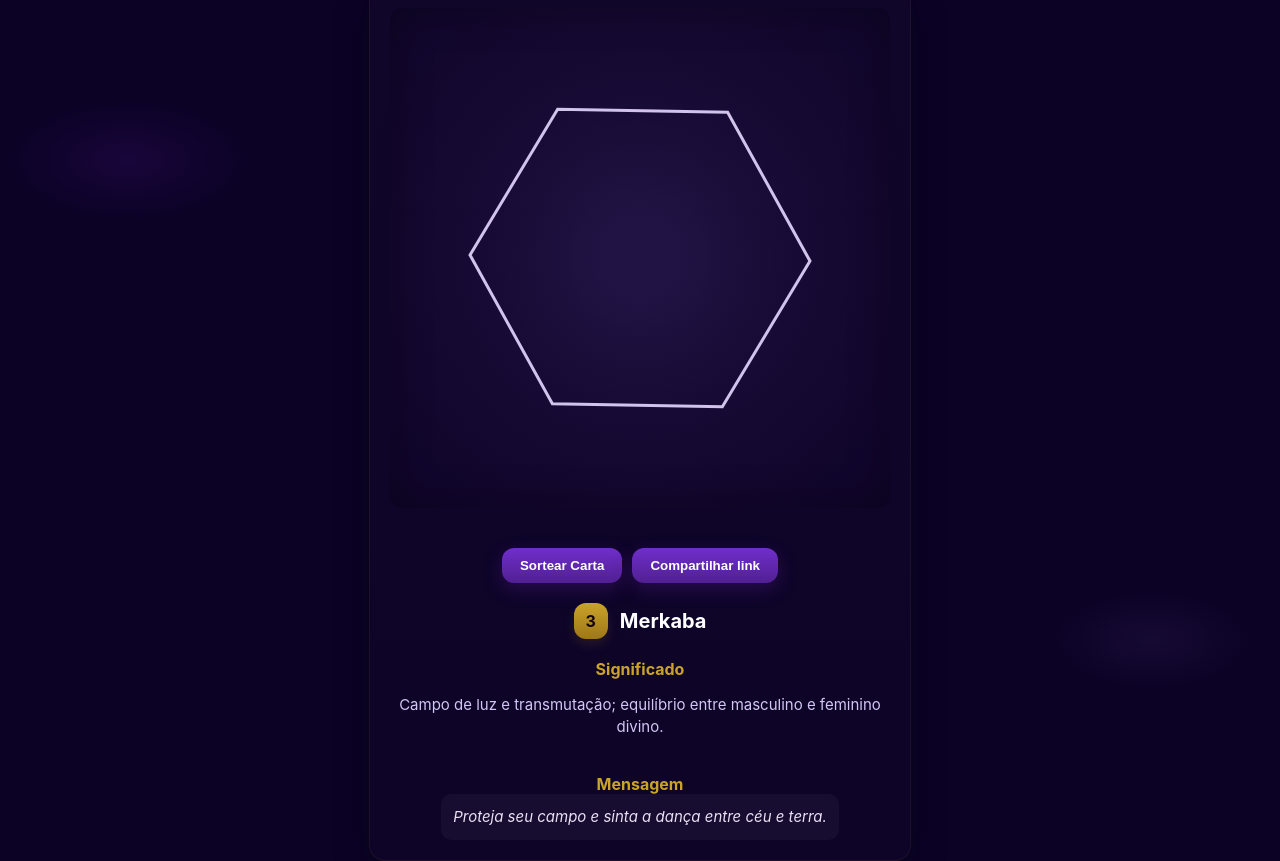
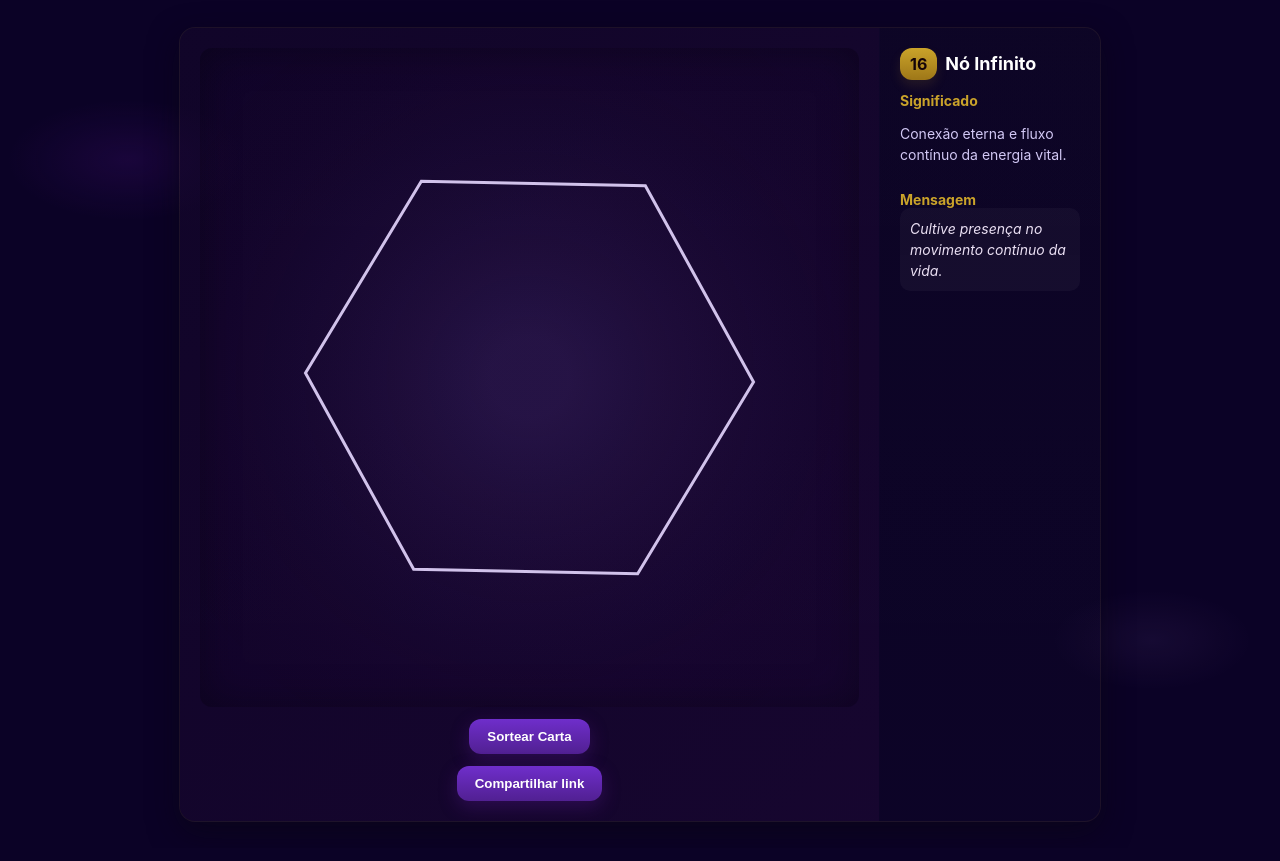
Before and after one commit to crisalmacuriosa-rgb/oraculo-geometria, a plain HTML site: page index.html in a window 1280 px wide. Drawn offline with Linux system fonts and the light colour scheme.

Commit message:
Update index.html

```diff
--- a/index.html
+++ b/index.html
@@ -7,7 +7,9 @@
   <style>
     :root{
       --bg:#0b0226;
+      --panel:#120428;
       --accent:#caa32a;
+      --muted:#b9a6f0;
       --glass: rgba(255,255,255,0.04);
     }
     html,body{
@@ -23,42 +25,48 @@
       padding:24px;
     }
     .card{
-      width:100%;max-width:500px;
+      width:100%;max-width:920px;
       background: linear-gradient(180deg, rgba(255,255,255,0.02), rgba(255,255,255,0.01));
       border-radius:16px;
       box-shadow: 0 10px 30px rgba(10,5,20,0.6);
       overflow:hidden;
-      display:flex;flex-direction:column;align-items:center;
-      padding:20px;
-      gap:20px;
+      display:grid;
+      grid-template-columns: 1fr 220px;
+      gap:1px;
       border: 1px solid rgba(202,163,42,0.08);
     }
+    .left{
+      padding:20px;
+      background: linear-gradient(135deg, rgba(18,4,40,0.6), rgba(40,10,60,0.35));
+      display:flex;flex-direction:column;align-items:center;justify-content:center;
+    }
     canvas{
-      width:100%;
+      background:transparent;border-radius:12px;width:100%;height:auto;
       aspect-ratio:1/1;
-      border-radius:12px;
-      background:transparent;
       box-shadow: inset 0 0 40px rgba(0,0,0,0.3);
     }
     .btn{
-      margin-top:10px;
+      margin-top:12px;
       background:linear-gradient(180deg, #6f2ecb, #512092);
       border:none;color:white;padding:10px 18px;border-radius:12px;font-weight:600;cursor:pointer;
       box-shadow: 0 6px 18px rgba(93,26,150,0.35);
       transition: transform 0.2s;
     }
     .btn:hover{transform:scale(1.05);}
-    .meta{display:flex;align-items:center;gap:12px;flex-wrap:wrap;justify-content:center;}
+    .right{
+      padding:20px;
+      display:flex;flex-direction:column;gap:12px;
+      background: linear-gradient(180deg, rgba(6,2,20,0.2), rgba(8,2,30,0.1));
+    }
+    .meta{display:flex;align-items:center;gap:8px;flex-wrap:wrap;justify-content:flex-start;}
     .num-badge{
       background:linear-gradient(180deg,#caa32a,#9e7718);
-      padding:8px 12px;border-radius:12px;font-weight:700;color:#140308;
+      padding:6px 10px;border-radius:12px;font-weight:700;color:#140308;
       box-shadow: 0 6px 12px rgba(202,163,42,0.12);
     }
-    .sym-name{font-size:20px;margin:0;color:#fff;text-align:center;}
-    .meaning, .message{color:#dcd2ff;opacity:0.95;font-size:15px;line-height:1.5;text-align:center;}
-    .message{background:var(--glass);border-radius:10px;padding:12px;color:#f7ecff;font-style:italic;}
-    .controls{display:flex;gap:10px;align-items:center;margin-top:10px;flex-wrap:wrap;justify-content:center;}
-    footer{display:none;}
+    .sym-name{font-size:18px;margin:0;color:#fff;}
+    .meaning, .message{color:#dcd2ff;opacity:0.95;font-size:14px;line-height:1.5;}
+    .message{background:var(--glass);border-radius:10px;padding:10px;color:#f7ecff;font-style:italic;}
     .reveal {
       transform-origin:50% 50%;
       animation: pop .6s cubic-bezier(.2,.9,.34,1) both;
@@ -67,26 +75,32 @@
       from {opacity:0;transform:scale(.86) rotate(-6deg);filter:blur(6px);}
       to {opacity:1;transform:scale(1) rotate(0);filter:blur(0);}
     }
+    @media(max-width:880px){
+      .card{grid-template-columns:1fr;}
+      .right{padding:16px;}
+    }
   </style>
 </head>
 <body>
   <div class="card">
+    <div class="left">
       <canvas id="artCanvas"></canvas>
-    <div class="controls">
       <button id="drawBtn" class="btn">Sortear Carta</button>
       <button id="shareBtn" class="btn">Compartilhar link</button>
     </div>
+    <div class="right">
       <div class="meta">
         <div class="num-badge" id="cardNumber">—</div>
         <h2 class="sym-name" id="symName">Clique em "Sortear Carta"</h2>
       </div>
       <div>
-      <h3 style="margin:0;font-size:16px;color:var(--accent);text-align:center;">Significado</h3>
+        <h3 style="margin:0;font-size:14px;color:var(--accent)">Significado</h3>
         <p class="meaning" id="meaning">Aguardando sorteio...</p>
       </div>
       <div>
-      <h3 style="margin:0;font-size:16px;color:var(--accent);text-align:center;">Mensagem</h3>
+        <h3 style="margin:0;font-size:14px;color:var(--accent)">Mensagem</h3>
         <div class="message" id="message">Quando a carta aparecer, respire fundo e leia com atenção.</div>
+      </div>
     </div>
   </div>
 
@@ -122,7 +136,7 @@
     function resizeCanvas() {
       const rect = canvas.getBoundingClientRect();
       canvas.width = rect.width;
-      canvas.height = rect.height;
+      canvas.height = rect.width; // mantém quadrado
     }
 
     function drawGeometry(idx){
@@ -155,7 +169,6 @@
       ctx.restore();
     }
 
-    function randomIndex(){return Math.floor(Math.random()*cards.length);}
     const drawBtn=document.getElementById('drawBtn');
     const shareBtn=document.getElementById('shareBtn');
     const symName=document.getElementById('symName');
@@ -163,8 +176,8 @@
     const message=document.getElementById('message');
     const cardNumber=document.getElementById('cardNumber');
 
-    drawBtn.addEventListener('click',()=>{
-      const idx=randomIndex();
+    function drawCard(){
+      const idx=Math.floor(Math.random()*cards.length);
       const card=cards[idx];
       symName.textContent=card.name;
       meaning.textContent=card.meaning;
@@ -175,18 +188,16 @@
         el.classList.add('reveal');
         setTimeout(()=>el.classList.remove('reveal'),600);
       });
+    }
+
+    drawBtn.addEventListener('click',drawCard);
+    shareBtn.addEventListener('click',()=>{
+      navigator.clipboard.writeText(location.href)
+      .then(()=>{shareBtn.textContent="Link copiado!"; setTimeout(()=>shareBtn.textContent="Compartilhar link",1400);});
     });
 
-    shareBtn.addEventListener('click',()=>{
-      const url=location.href;
-      navigator.clipboard?.writeText(url).then(()=>{
-        shareBtn.textContent="Link copiado!";
-        setTimeout(()=>shareBtn.textContent="Compartilhar link",1400);
-      });
-    });
-
-    window.addEventListener('load',()=>{setTimeout(()=>{drawBtn.click();},800);});
-    window.addEventListener('resize',()=> drawBtn.click());
+    window.addEventListener('load',()=>{drawCard();});
+    window.addEventListener('resize',()=>{drawGeometry(0);});
   </script>
 </body>
 </html>
```
Lines whose indentation alone changed are shown as unchanged.
